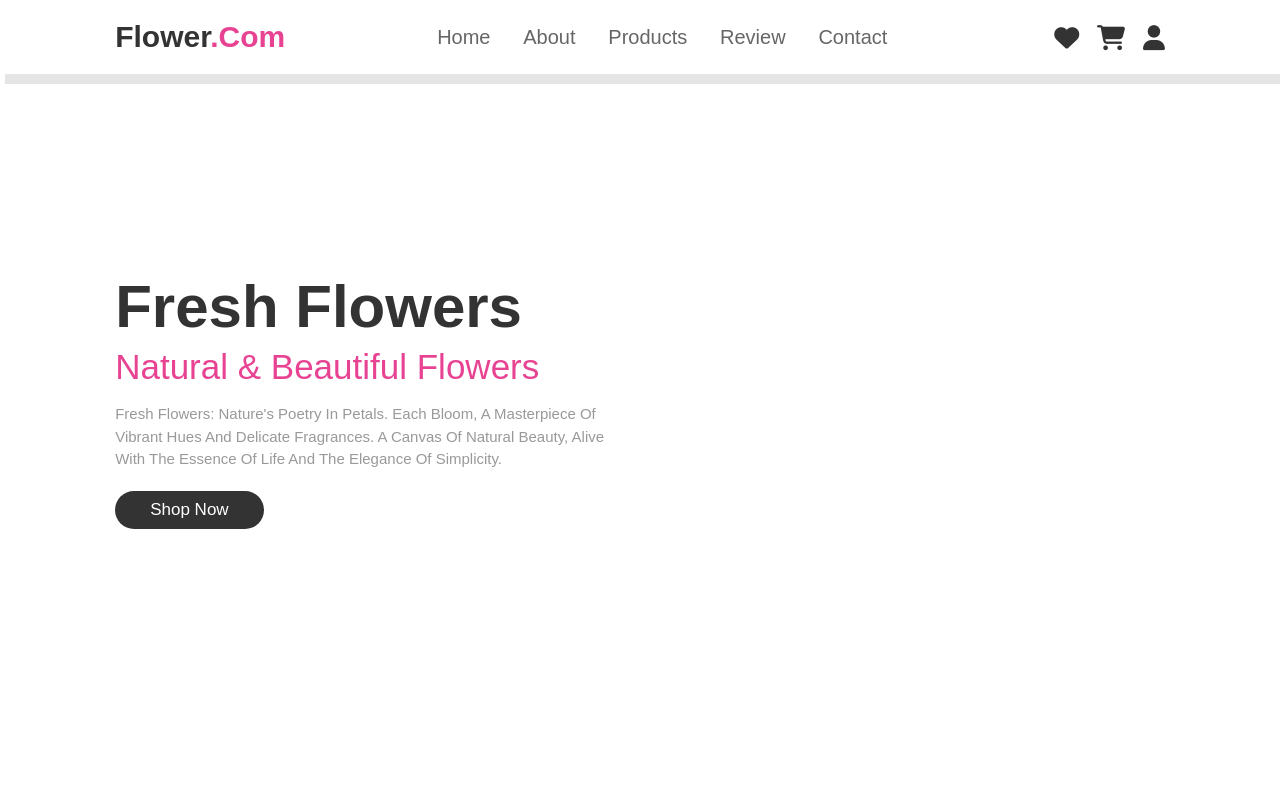
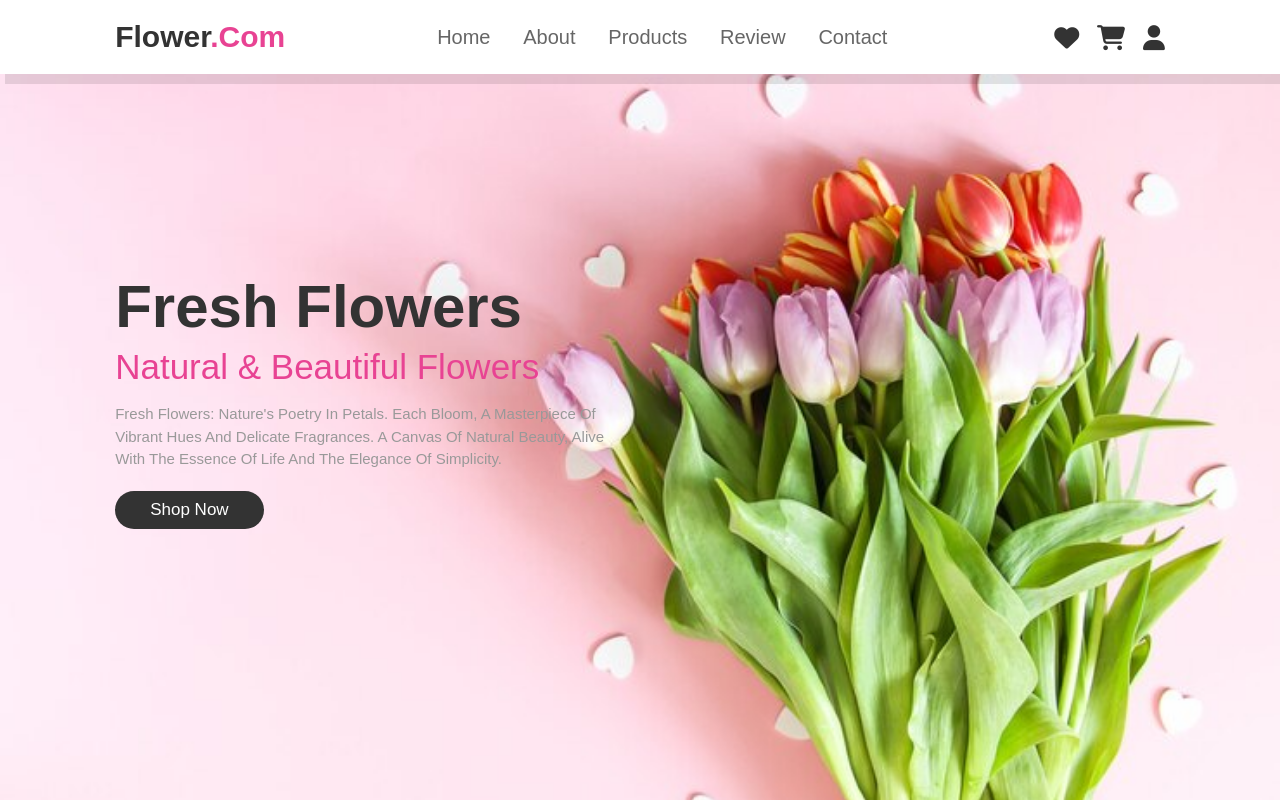
Before and after one commit to amitsharma8429/Flowers.com, a plain HTML site: page index.html in a window 1280 px wide. Shown: the top 802 px of the page. Drawn offline with Linux system fonts and the light colour scheme.

Commit message:
Update style.css

```diff
--- a/style.css
+++ b/style.css
@@ -125,7 +125,7 @@ header .fa-bars{
     display: flex;
     align-items: center;
     min-height: 100vh;
-    background-image: url(/Resourcess/images/bg.jpg);
+    background-image: url(bg.jpg);
     background-size: cover;
     background-position: center;
 }
```
